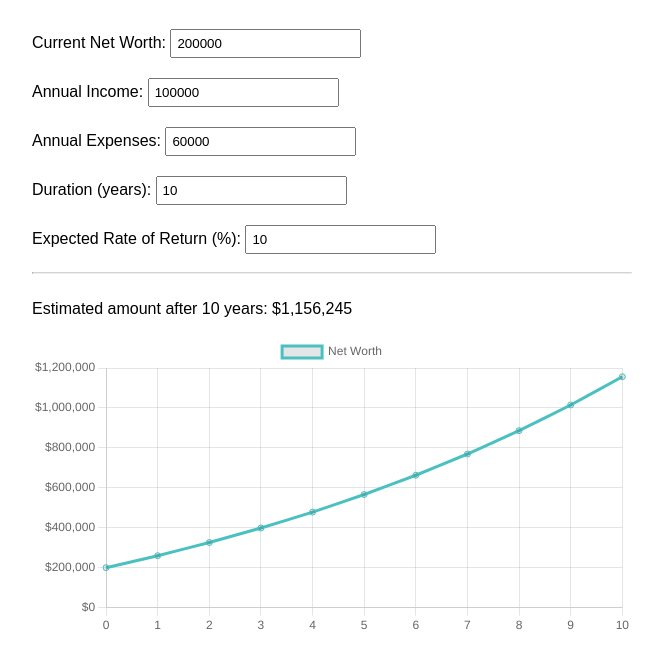
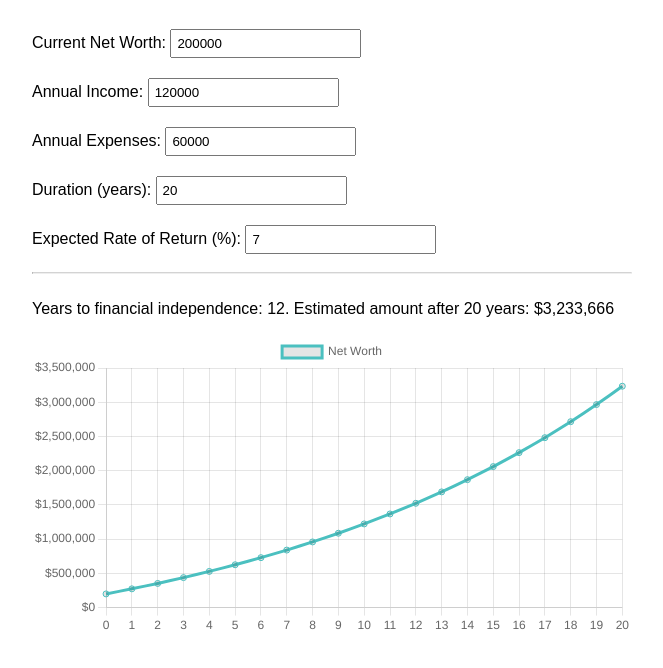
Before and after one commit to FIRE-Calculator/FIRE-Calculator.github.io, a plain HTML site: page index.html in a window 1280 px wide. Shown: the part 118-786 px from the top of the page, without its empty margins (308-971 px from the left). Drawn offline with nearby package versions, Linux system fonts and the light colour scheme.

Commit message:
Add calculation for years to financial independence

```diff
--- a/index.html
+++ b/index.html
@@ -25,21 +25,23 @@
       <input type="number" id="initial" value="200000" required /><br />
 
       <label for="income">Annual Income:</label>
-      <input type="number" id="income" value="100000" required /><br />
+      <input type="number" id="income" value="120000" required /><br />
 
       <label for="expenses">Annual Expenses:</label>
       <input type="number" id="expenses" value="60000" required /><br />
 
       <label for="years">Duration (years):</label>
-      <input type="number" id="years" value="10" required /><br />
+      <input type="number" id="years" value="20" required /><br />
 
       <label for="rate">Expected Rate of Return (%):</label>
-      <input type="number" id="rate" step="0.1" value="10" required /><br />
+      <input type="number" id="rate" step="0.1" value="7" required /><br />
     </form>
 
-    <hr style="border-top: 1px solid lightgray;">
-    <br> <div id="result"></div>
-    <br> <canvas id="myChart" width="400" height="200"></canvas>
+    <hr style="border-top: 1px solid lightgray" />
+    <br />
+    <div id="result"></div>
+    <br />
+    <canvas id="myChart" width="400" height="200"></canvas>
 
     <script>
       let myChart;
@@ -52,14 +54,20 @@
         const rate = parseFloat(document.getElementById("rate").value) / 100;
 
         let total = initial;
+        let yearsToFI = -1;
         const yearlyData = [total];
         for (let i = 1; i <= years; i++) {
           total = total * (1 + rate) + (income - expenses);
           yearlyData.push(total);
+
+          // Check if 4% of total is equal to or higher than expenses
+          if (yearsToFI === -1 && total * 0.04 >= expenses) {
+            yearsToFI = i;
+          }
         }
 
         document.getElementById("result").innerHTML =
-          `Estimated amount after ${years} years: $${total.toLocaleString("en-US", { minimumFractionDigits: 0, maximumFractionDigits: 0 })}`;
+          `Years to financial independence: ${yearsToFI}. Estimated amount after ${years} years: $${total.toLocaleString("en-US", { minimumFractionDigits: 0, maximumFractionDigits: 0 })}`;
 
         updateChart(yearlyData);
       }
```
